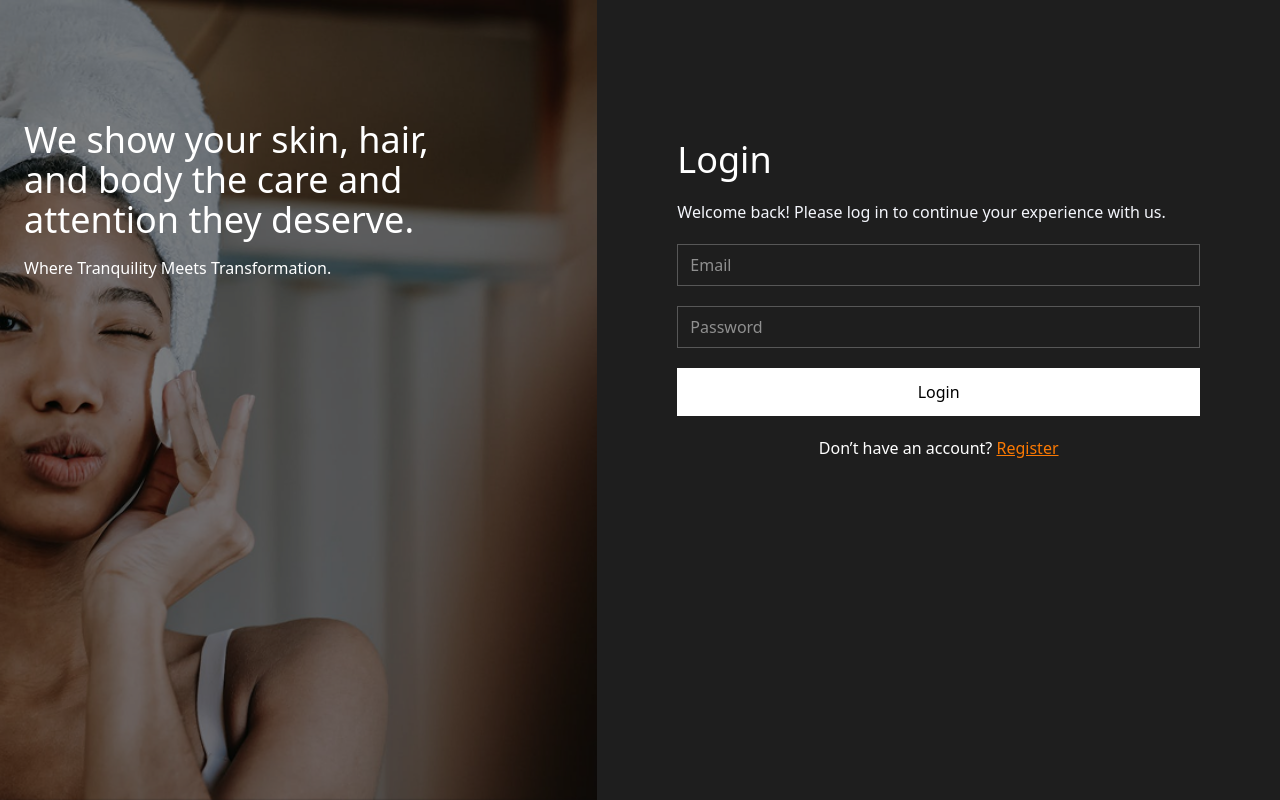
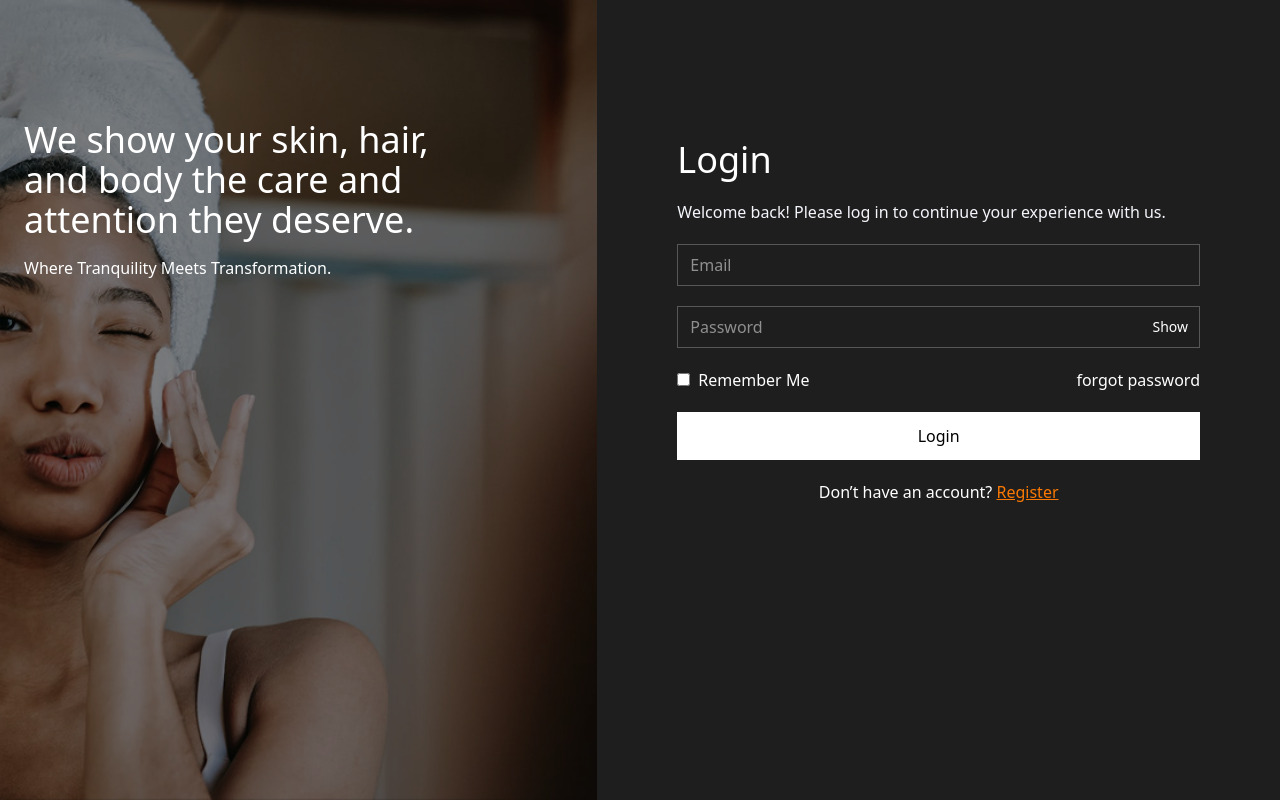
Before and after one commit to lamba01/lashtech, a React (Vite) app in the folder client/: page /login in a window 1280 px wide. Built offline with nearby package versions, Linux system fonts and the light colour scheme; no server answers.

Commit message:
feat: add Forgot Password page and integrate password reset functionality

```diff
--- a/client/src/App.jsx
+++ b/client/src/App.jsx
@@ -1,14 +1,14 @@
 import { Routes, Route } from "react-router-dom";
 import Signup from "./pages/Signup";
 import Login from "./pages/Login";
+import ForgotPassword from "./pages/ForgotPassword";
 
 function App() {
   return (
     <Routes>
       <Route path="/register" element={<Signup />} />
       <Route path="/login" element={<Login />} />
-      {/* <Route path="/" element={<Booking />} />
-      <Route path="*" element={<NotFound />} /> */}
+      <Route path="/forgot-password" element={<ForgotPassword />} />
     </Routes>
   );
 }
--- /dev/null
+++ b/client/src/pages/ForgotPassword.jsx
@@ -0,0 +1,82 @@
+import React, { useState } from "react";
+import { sendPasswordResetEmail } from "firebase/auth";
+import { auth } from "../config/firebase";
+import bg from "../assets/registerimg.png";
+import { Link } from "react-router-dom";
+
+function ForgotPassword() {
+  const [email, setEmail] = useState("");
+  const [message, setMessage] = useState("");
+  const [error, setError] = useState("");
+
+  const handleReset = async (e) => {
+    e.preventDefault();
+    setMessage("");
+    setError("");
+
+    try {
+      await sendPasswordResetEmail(auth, email);
+      setMessage("Password reset email sent! Check your inbox.");
+    } catch (err) {
+      console.error(err);
+      setError("Failed to send reset email. Try again.");
+    }
+  };
+
+  return (
+    <main className="w-full flex justify-center items-center text-white overflow-hidden">
+      <div className="flex w-[100vw] h-[100vh] justify-center items-center bg-[#1E1E1E] flex-col sm:flex-row">
+        <div
+          className="w-full h-[35%] sm:h-full bg-cover bg-no-repeat relative bg-center"
+          style={{ backgroundImage: `url(${bg})` }}
+        >
+          <div className="absolute bg-black/50 w-full h-full z-0"></div>
+          <div className="relative z-10 flex flex-col top-[15%] h-full sm:w-[80%] text-start px-6 sm:pl-6">
+            <h3 className="text-white text-4xl">
+              We show your skin, hair, and body the care and attention they
+              deserve.
+            </h3>
+            <p className="text-white mt-4">
+              Where Tranquility Meets Transformation.
+            </p>
+          </div>
+        </div>
+        <div className="w-full h-[65%] px-5 sm:px-20 py-10 sm:py-0">
+          <h2 className="capitalize text-4xl">forgot password</h2>
+          <p className="text-[#F4F6FC] py-5">
+            Enter the email you used to register and we'll send you a link to
+            reset your password.
+          </p>
+
+          {message && <p className="text-green-500 mb-4">{message}</p>}
+          {error && <p className="text-red-500 mb-4">{error}</p>}
+
+          <form onSubmit={handleReset} className="flex flex-col gap-5">
+            <input
+              type="email"
+              name="email"
+              placeholder="Enter your email"
+              className="border border-white/25 px-3 py-2"
+              onChange={(e) => setEmail(e.target.value)}
+              value={email}
+              required
+            />
+            <button
+              type="submit"
+              className="bg-white text-black capitalize py-3 cursor-pointer hover:bg-white/50"
+            >
+              Send Reset Link
+            </button>
+            <p className="text-center">
+              <Link to="/login" className="text-[#FB7902] underline">
+                Back to Login
+              </Link>
+            </p>
+          </form>
+        </div>
+      </div>
+    </main>
+  );
+}
+
+export default ForgotPassword;
--- a/client/src/pages/Login.jsx
+++ b/client/src/pages/Login.jsx
@@ -5,6 +5,8 @@ import { Link, useNavigate } from "react-router-dom";
 import bg from "../assets/registerimg.png";
 
 function Login() {
+    const [showPassword, setShowPassword] = useState(false);
+
     const [formData, setFormData] = useState({
       email: "",
       password: "",
@@ -21,7 +23,11 @@ function Login() {
       setError("");
 
       try {
-      await signInWithEmailAndPassword(auth, formData.email, formData.password);
+        await signInWithEmailAndPassword(
+          auth,
+          formData.email,
+          formData.password
+        );
         alert("Logged in successfully!");
         navigate("/"); // or redirect to /dashboard or /book
       } catch (err) {
@@ -66,15 +72,36 @@ function Login() {
                 value={formData.email}
                 required
               />
+              <div className="relative">
                 <input
-              type="password"
+                  type={showPassword ? "text" : "password"}
                   name="password"
                   placeholder="Password"
-              className="border border-white/25 px-3 py-2"
+                  className="border border-white/25 px-3 py-2 w-full"
                   onChange={handleChange}
                   value={formData.password}
                   required
                 />
+                <button
+                  type="button"
+                  onClick={() => setShowPassword((prev) => !prev)}
+                  className="absolute right-3 top-1/2 transform -translate-y-1/2 text-sm text-white"
+                >
+                  {showPassword ? "Hide" : "Show"}
+                </button>
+              </div>
+
+              <div className="flex justify-between">
+                <div>
+                  <input type="checkbox" name="rememberMe" id="" />
+                  <label htmlFor="remeberMe" className="capitalize ml-2">
+                    remember me
+                  </label>
+                </div>
+                <p>
+                  <Link to={`/forgot-password`}>forgot password</Link>
+                </p>
+              </div>
               <button
                 type="submit"
                 className="bg-white text-black capitalize py-3 cursor-pointer hover:bg-white/50"
--- a/client/src/pages/Signup.jsx
+++ b/client/src/pages/Signup.jsx
@@ -12,6 +12,7 @@ function Signup() {
   });
   const [error, setError] = useState("");
   const navigate = useNavigate();
+   const [showPassword, setShowPassword] = useState(false);
 
    const handleChange = (e) => {
      setFormData((prev) => ({ ...prev, [e.target.name]: e.target.value }));
@@ -65,8 +66,8 @@ function Signup() {
          <div className="w-full h-[65%] px-5 sm:px-20 py-10 sm:py-0">
            <h2 className="capitalize text-4xl">register</h2>
            <p className="text-[#F4F6FC] py-5">
-            Welcome to "to change later" beauty salon, we hope your stay with us
-            us as bright as the morning sun
+             Welcome to "to change later" beauty salon, we hope your stay with
+             us us as bright as the morning sun
            </p>
 
            {error && <p className="text-red-500 mb-4">{error}</p>}
@@ -90,15 +91,24 @@ function Signup() {
                value={formData.email}
                required
              />
+             <div className="relative">
                <input
-              type="password"
+                 type={showPassword ? "text" : "password"}
                  name="password"
                  placeholder="Password"
-              className="border border-white/25 px-3 py-2"
+                 className="border border-white/25 px-3 py-2 w-full"
                  onChange={handleChange}
                  value={formData.password}
                  required
                />
+               <button
+                 type="button"
+                 onClick={() => setShowPassword((prev) => !prev)}
+                 className="absolute right-3 top-1/2 transform -translate-y-1/2 text-sm text-white"
+               >
+                 {showPassword ? "Hide" : "Show"}
+               </button>
+             </div>
              <button
                type="submit"
                className="bg-white text-black capitalize py-3 cursor-pointer hover:bg-white/50"
```
Also changed, not shown: client/src/config/firebase.js (+0 -19 lines). Lines whose indentation alone changed are shown as unchanged.
